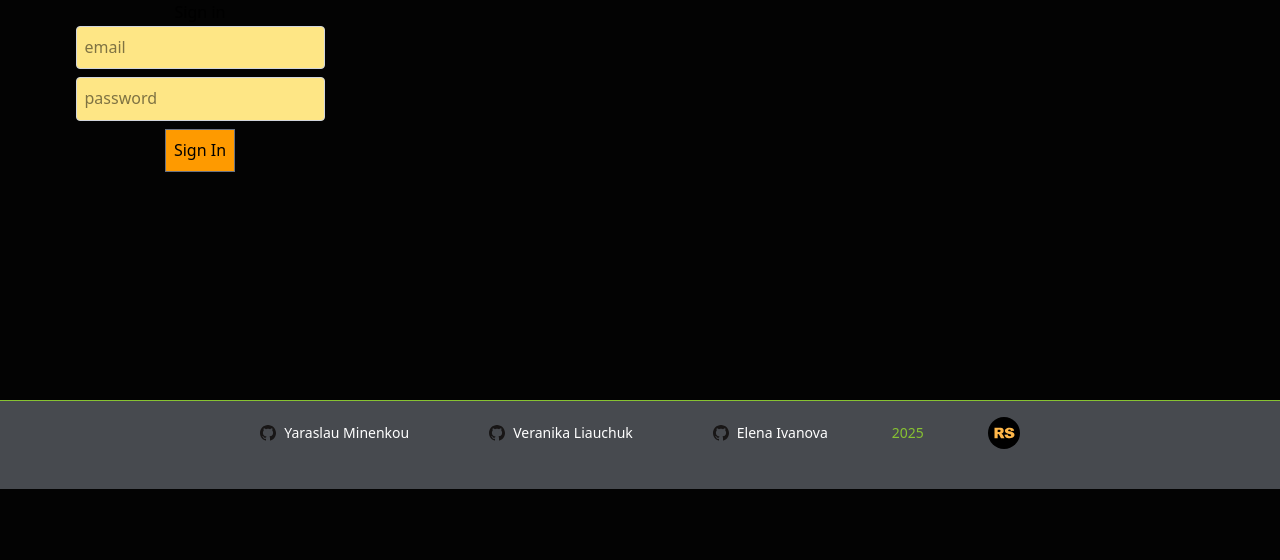
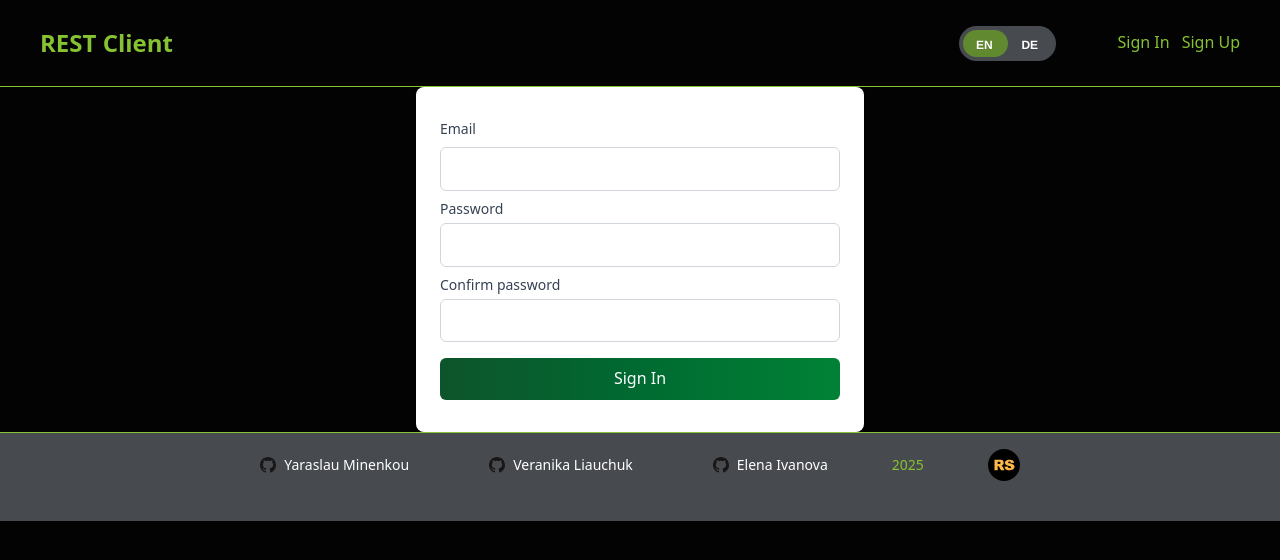
Before and after one commit to Yaroslav37/rest-client-app, a Next.js app: page /signup in a window 1280 px wide. Shown: the top 560 px of the page. Built offline with nearby package versions, Linux system fonts and the light colour scheme; no server answers.

Commit message:
feat: add signin & signup forms with validation

```diff
--- a/package.json
+++ b/package.json
@@ -18,13 +18,17 @@
     "prepare": "husky"
   },
   "dependencies": {
+    "@hookform/resolvers": "^4.1.3",
     "clsx": "^2.1.1",
     "firebase": "^11.5.0",
     "next": "15.2.4",
     "next-intl": "^4.0.2",
     "react": "^19.0.0",
     "react-dom": "^19.0.0",
-    "tailwind-merge": "^3.0.2"
+    "react-hook-form": "^7.54.2",
+    "react-icons": "^5.5.0",
+    "tailwind-merge": "^3.0.2",
+    "yup": "^1.6.1"
   },
   "devDependencies": {
     "@eslint/eslintrc": "^3",
--- a/src/app/layout.tsx
+++ b/src/app/layout.tsx
@@ -3,6 +3,8 @@ import '@/styles/globals.css';
 import type { Metadata } from 'next';
 import { NextIntlClientProvider } from 'next-intl';
 import { getLocale } from 'next-intl/server';
+
+import { Header } from '@/components';
 import Footer from '@/components/layout/Footer/Footer';
 import { AuthProvider } from '@/context/authContext';
 import { inter, montserrat, openSans } from '@/utils/fonts';
@@ -23,9 +25,14 @@ export default async function RootLayout({
     <html lang={locale}>
       <body className={`${openSans.variable} ${montserrat.variable} ${inter.variable}`}>
         <AuthProvider>
-          <NextIntlClientProvider>{children}</NextIntlClientProvider>
+          <NextIntlClientProvider>
+            <div className="min-h-screen flex flex-col">
+              <Header />
+              <main>{children}</main>
+              <Footer />
+            </div>
+          </NextIntlClientProvider>
         </AuthProvider>
-        <Footer />
       </body>
     </html>
   );
--- a/src/app/page.tsx
+++ b/src/app/page.tsx
@@ -1,8 +1,6 @@
 'use client';
-import Image from 'next/image';
 import { useTranslations } from 'next-intl';
 
-import { Header } from '@/components';
 import { useAuth } from '@/context/authContext';
 
 export default function Home() {
@@ -11,7 +9,6 @@ export default function Home() {
 
   return (
     <div className="min-h-screen flex flex-col">
-      <Header />
       <main className="flex-1 min-h-[100vh] flex flex-col items-center sm:items-start bg-dark">
         <h1 className="font-inter">{t('title')}</h1>
         {user && (
--- a/src/app/signin/page.tsx
+++ b/src/app/signin/page.tsx
@@ -1,40 +1,61 @@
 'use client';
 import { useRouter } from 'next/navigation';
-import React, { useState } from 'react';
+import React from 'react';
+import { SubmitHandler, useForm } from 'react-hook-form';
 
 import { useAuth } from '@/context/authContext';
 
+type Inputs = {
+  email: string;
+  password: string;
+};
+
 export default function SignInPage() {
-  const [email, setEmail] = useState('');
-  const [password, setPassword] = useState('');
+  const {
+    register,
+    handleSubmit,
+    formState: { errors },
+  } = useForm<Inputs>({});
   const { signin } = useAuth();
   const router = useRouter();
 
-  const handleClick = async () => {
+  const onSubmit: SubmitHandler<Inputs> = async (data) => {
+    const { email, password } = data;
     await signin(email, password);
     router.push('/');
   };
 
   return (
-    <div className="flex flex-col items-center w-100 h-100">
-      Sign in
+    <div className="w-full max-w-md mx-auto bg-white rounded-lg shadow-md overflow-hidden">
+      <div className="px-6 py-8">
+        <form onSubmit={handleSubmit(onSubmit)}>
+          <div className="space-y-6">
+            <label htmlFor="email" className="block text-sm font-medium text-gray-700 mb-1">
+              Email
+            </label>
             <input
               type="email"
-        value={email}
-        onChange={(e) => setEmail(e.target.value)}
-        placeholder="email"
-        className="mb-2 p-2 border border-gray-300 rounded bg-amber-200"
+              className="w-full  px-2 py-2 border border-gray-300 rounded-md focus:outline-none focus:ring-1 focus:ring-green-600"
+              {...register('email')}
             />
+
+            <label htmlFor="password" className="block text-sm font-medium text-gray-700 mb-1">
+              Password
+            </label>
             <input
               type="password"
-        value={password}
-        onChange={(e) => setPassword(e.target.value)}
-        placeholder="password"
-        className="mb-2 p-2 border border-gray-300 rounded bg-amber-200"
+              className="w-full px-2 py-2 border border-gray-300 rounded-md focus:outline-none focus:ring-1 focus:ring-green-600"
+              {...register('password')}
             />
-      <button className="bg-amber-500 mb-2 p-2 border border-gray-500" onClick={handleClick}>
+            <button
+              type="submit"
+              className="w-full py-2 px-4 rounded-md text-white font-medium bg-gradient-to-r from-green-900 to-green-700 hover:from-green-800 hover:to-green-600 focus:outline-none focus:ring-2 focus:ring-green-500 focus:ring-offset-2 transition-colors"
+            >
               Sign In
             </button>
           </div>
+        </form>
+      </div>
+    </div>
   );
 }
--- a/src/app/signup/page.tsx
+++ b/src/app/signup/page.tsx
@@ -1,40 +1,82 @@
 'use client';
+
+import { yupResolver } from '@hookform/resolvers/yup';
 import { useRouter } from 'next/navigation';
-import React, { useState } from 'react';
+import React from 'react';
+import { SubmitHandler, useForm } from 'react-hook-form';
 
+import ErrorMessage from '@/components/ui/ErrorMessage/ErrorMessage';
 import { useAuth } from '@/context/authContext';
+import { validationSchema } from '@/lib/yup/schema';
+
+type Inputs = {
+  email: string;
+  password: string;
+  passwordConfirm: string;
+};
 
 export default function SignUpPage() {
-  const [email, setEmail] = useState('');
-  const [password, setPassword] = useState('');
+  const {
+    register,
+    handleSubmit,
+    formState: { errors },
+  } = useForm<Inputs>({
+    resolver: yupResolver(validationSchema),
+    mode: 'onBlur',
+  });
   const { signup } = useAuth();
   const router = useRouter();
 
-  const handleClick = async () => {
+  const onSubmit: SubmitHandler<Inputs> = async (data) => {
+    const { email, password } = data;
     await signup(email, password);
     router.push('/');
   };
 
   return (
-    <div className="flex flex-col items-center w-100 h-100">
-      Sign in
+    <div className="w-full max-w-md mx-auto bg-white rounded-lg shadow-md overflow-hidden">
+      <div className="px-6 py-8">
+        <form onSubmit={handleSubmit(onSubmit)}>
+          <div className="space-y-2">
+            <div className="flex items-center gap-1">
+              <label htmlFor="email" className="block text-sm font-medium text-gray-700">
+                Email
+              </label>
+            </div>
             <input
               type="email"
-        value={email}
-        onChange={(e) => setEmail(e.target.value)}
-        placeholder="email"
-        className="mb-2 p-2 border border-gray-300 rounded bg-amber-200"
+              className="w-full  px-2 py-2 border border-gray-300 rounded-md focus:outline-none focus:ring-1 focus:ring-green-600"
+              {...register('email')}
             />
+            <ErrorMessage message={errors.email?.message} />
+
+            <label htmlFor="password" className="block text-sm font-medium text-gray-700 mb-1">
+              Password
+            </label>
             <input
               type="password"
-        value={password}
-        onChange={(e) => setPassword(e.target.value)}
-        placeholder="password"
-        className="mb-2 p-2 border border-gray-300 rounded bg-amber-200"
+              className="w-full px-2 py-2 border border-gray-300 rounded-md focus:outline-none focus:ring-1 focus:ring-green-600"
+              {...register('password')}
             />
-      <button className="bg-amber-500 mb-2 p-2 border border-gray-500" onClick={handleClick}>
+            <ErrorMessage message={errors.password?.message} />
+            <label htmlFor="password" className="block text-sm font-medium text-gray-700 mb-1">
+              Confirm password
+            </label>
+            <input
+              type="password"
+              className="w-full px-2 py-2 border border-gray-300 rounded-md focus:outline-none focus:ring-1 focus:ring-green-600"
+              {...register('passwordConfirm')}
+            />
+            <ErrorMessage message={errors.passwordConfirm?.message} />
+            <button
+              type="submit"
+              className="w-full py-2 px-4 mt-2 rounded-md text-white font-medium bg-gradient-to-r from-green-900 to-green-700 hover:from-green-800 hover:to-green-600 focus:outline-none focus:ring-2 focus:ring-green-500 focus:ring-offset-2 transition-colors"
+            >
               Sign In
             </button>
           </div>
+        </form>
+      </div>
+    </div>
   );
 }
--- /dev/null
+++ b/src/components/ui/ErrorMessage/ErrorMessage.tsx
@@ -0,0 +1,19 @@
+import './index.css';
+
+import React from 'react';
+import { MdError } from 'react-icons/md';
+
+interface ErrorMessageProps {
+  message: string | undefined;
+}
+
+export default function ErrorMessage({ message }: ErrorMessageProps) {
+  if (!message) return null;
+
+  return (
+    <div className="flex items-center text-sm text-red-500 gap-1 animate-slide-down">
+      <MdError />
+      {message}
+    </div>
+  );
+}
--- /dev/null
+++ b/src/components/ui/ErrorMessage/index.css
@@ -0,0 +1,14 @@
+@keyframes slide-down {
+  from {
+    opacity: 0;
+    transform: translateY(-10px);
+  }
+  to {
+    opacity: 1;
+    transform: translateY(0);
+  }
+}
+
+.animate-slide-down {
+  animation: slide-down 0.5s ease-out;
+}
--- /dev/null
+++ b/src/lib/yup/schema.ts
@@ -0,0 +1,23 @@
+import * as yup from 'yup';
+
+const hasNumber = /\d/;
+const hasUpperCase = /[A-Z]/;
+const hasLowerCase = /[a-z]/;
+const hasSpecialChar = /[!@#$%^&*]/;
+const minLength = 8;
+
+export const validationSchema = yup.object().shape({
+  email: yup.string().email('Invalid email').required('Email is required'),
+  password: yup
+    .string()
+    .matches(hasNumber, 'Password must contain at least 1 number')
+    .matches(hasUpperCase, 'Password must contain at least 1 uppercase letter')
+    .matches(hasLowerCase, 'Password must contain at least 1 lowercase letter')
+    .matches(hasSpecialChar, 'Password must contain at least 1 special character')
+    .min(minLength, `Password must be at least ${minLength} characters`)
+    .required('Password is required'),
+  passwordConfirm: yup
+    .string()
+    .oneOf([yup.ref('password')], 'Passwords must match')
+    .required('Confirm password is required'),
+});
--- a/src/styles/globals.css
+++ b/src/styles/globals.css
@@ -1,6 +1,4 @@
 @import 'tailwindcss';
-@tailwind base;
-@tailwind components;
 @tailwind utilities;
 
 @theme {
```
Also changed, not shown: tailwind.config.js (line endings or trailing spaces), 1 other file (tests, documents, lock files or other folders). Lines whose indentation alone changed are shown as unchanged.
